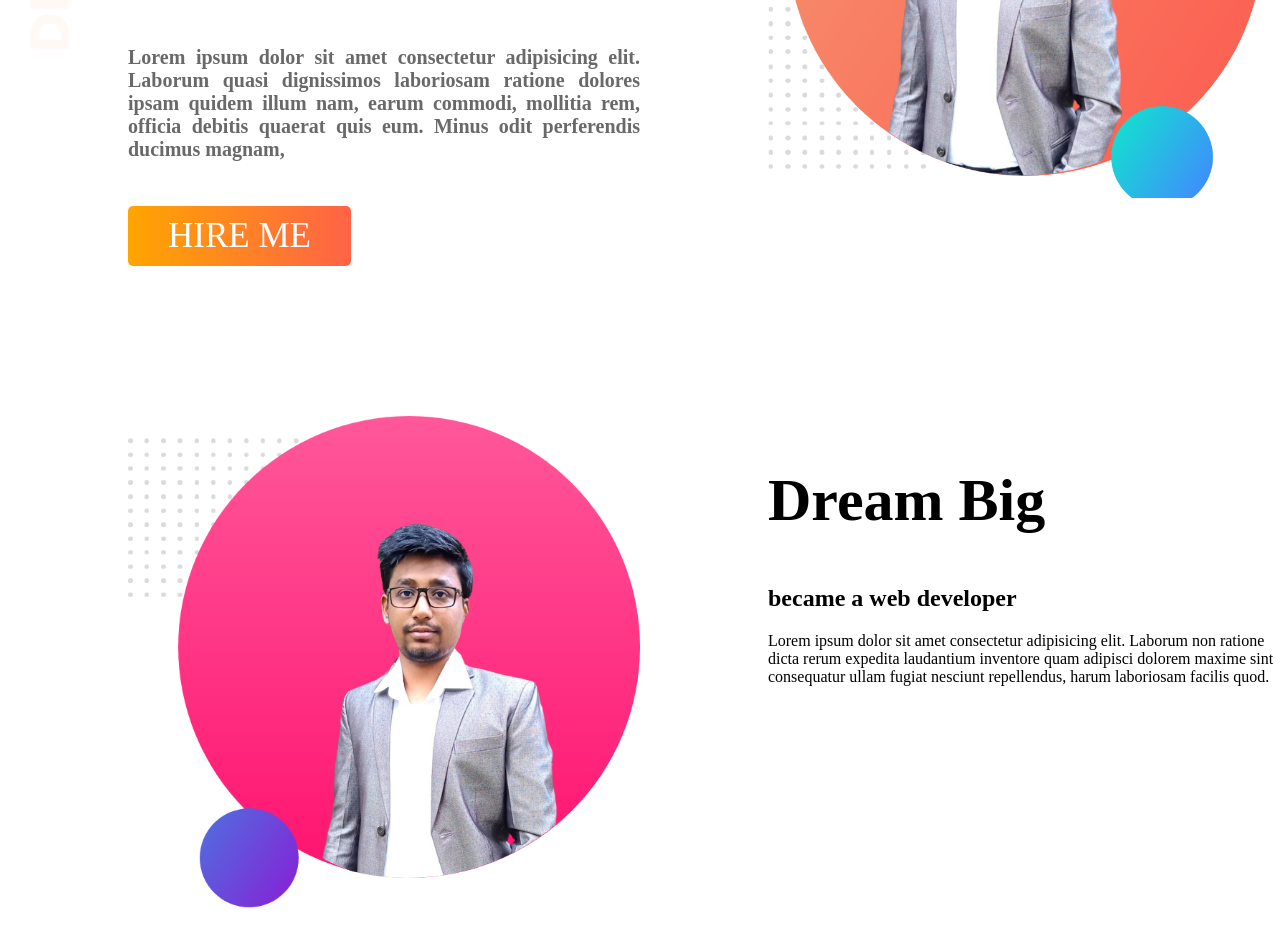
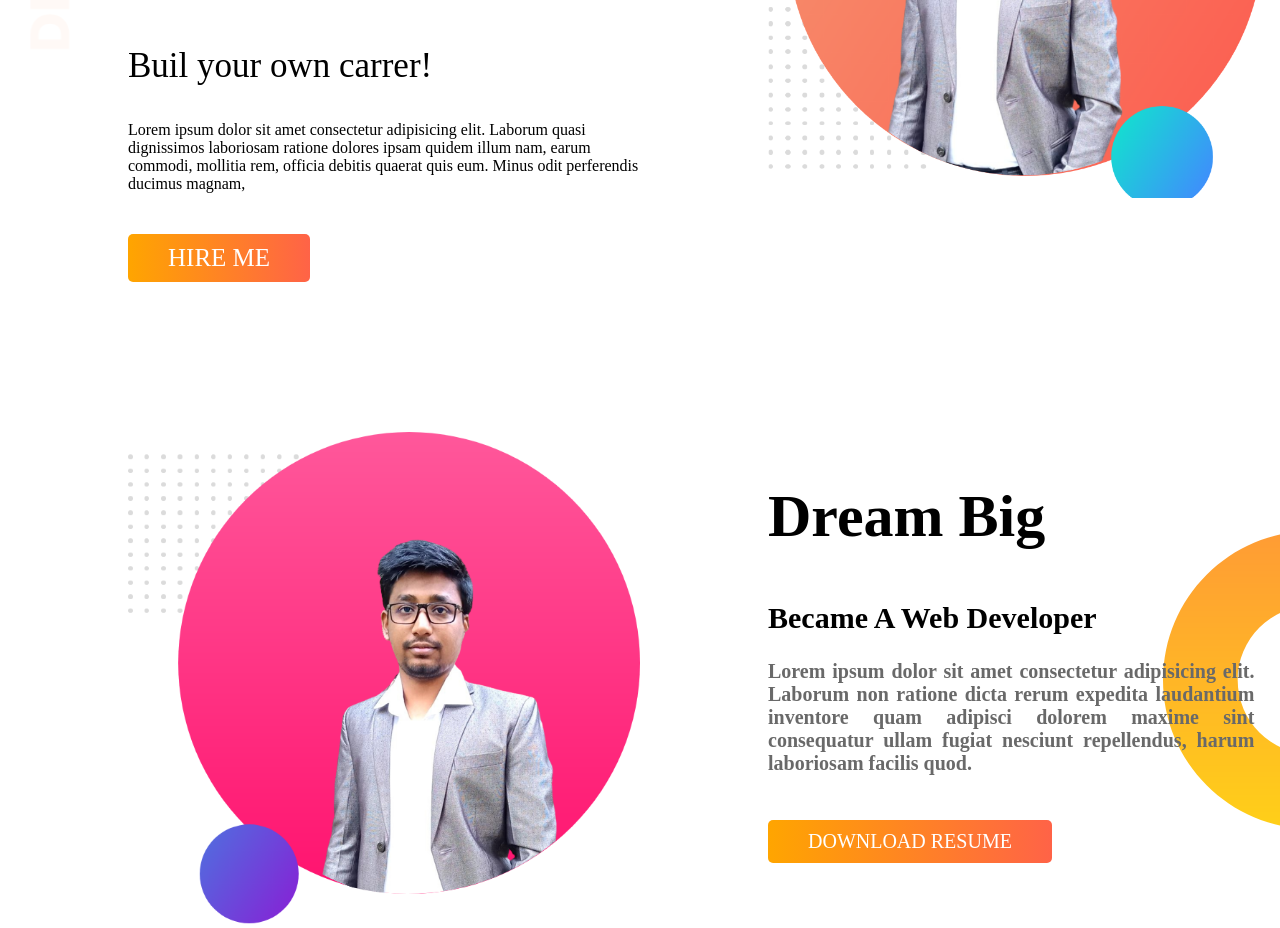
Before and after one commit to Taher027/developer-portfolio, a plain HTML site: page index.html in a window 1280 px wide. Shown: the part 310-1238 px from the top of the page. Drawn offline with Linux system fonts and the light colour scheme; a web font is replaced by a local one.

Commit message:
second_section

```diff
--- a/index.html
+++ b/index.html
@@ -19,6 +19,7 @@
         <div class="half_width">
             <h1>Welcome to</h1>
             <h1>Journey of <span class="orange-color">Web Developmnet</span> 2022</h1>
+            <h3>Buil your own carrer!</h3>
             <p>Lorem ipsum dolor sit amet consectetur adipisicing elit. Laborum quasi dignissimos laboriosam ratione
                 dolores ipsam quidem illum nam, earum commodi, mollitia rem, officia debitis quaerat quis eum. Minus
                 odit perferendis ducimus magnam,
@@ -36,10 +37,11 @@
             <div class="half_width">
                 <img src="images/my-bg2.png" alt="my-image">
             </div>
-            <div class="half_width">
+            <div class="half_width second_section">
                 <h1>dream big</h1>
                 <h2>became a web developer</h2>
                 <p>Lorem ipsum dolor sit amet consectetur adipisicing elit. Laborum non ratione dicta rerum expedita laudantium inventore quam adipisci dolorem maxime sint consequatur ullam fugiat nesciunt repellendus, harum laboriosam facilis quod.</p>
+                <a class="download_resum" href="#"> download resume</a>
             </div>
         </section>
 
--- a/style.css
+++ b/style.css
@@ -23,22 +23,28 @@ h1 {
     text-transform: capitalize;
 
 }
+h3{
+    font-size: 35px;
+    font-weight: 500;
+
+}
 
 .orange-color {
     color: orange;
 }
 
-#top_banner p {
+.second_section p{
     font-size: 20px;
     color: dimgray;
     font-weight: 600;
     text-align: justify;
+    margin-right: 5%;
 }
 
 .hire_me_button {
     text-decoration: none;
     display: inline-block;
-    font-size: 35px;
+    font-size: 25px;
     font-weight: 500;
     padding: 10px 40px;
     background-image: linear-gradient(90deg, orange, tomato);
@@ -59,3 +65,33 @@ h1 {
 .dream-big {
     display: flex;
 }
+
+/* start second section*/
+
+.dream-big{
+    background-image: url(images/dream-bg.png);
+    background-repeat: no-repeat;
+    background-position: right;
+}
+
+h2{
+    font-size:30px;
+    font-weight: 600;
+    text-transform: capitalize;
+}
+
+.download_resum{
+    text-decoration: none;
+    display: inline-block;
+    font-size: 20px;
+    font-weight: 500;
+    padding: 10px 40px;
+    background-image: linear-gradient(90deg, orange, tomato);
+    color: white;
+    text-transform: uppercase;
+    border-radius: 5px;
+    margin-top: 25px;
+}
+.download_resum:hover{
+    background-image: linear-gradient(40deg, tomato, orange);
+}
```
